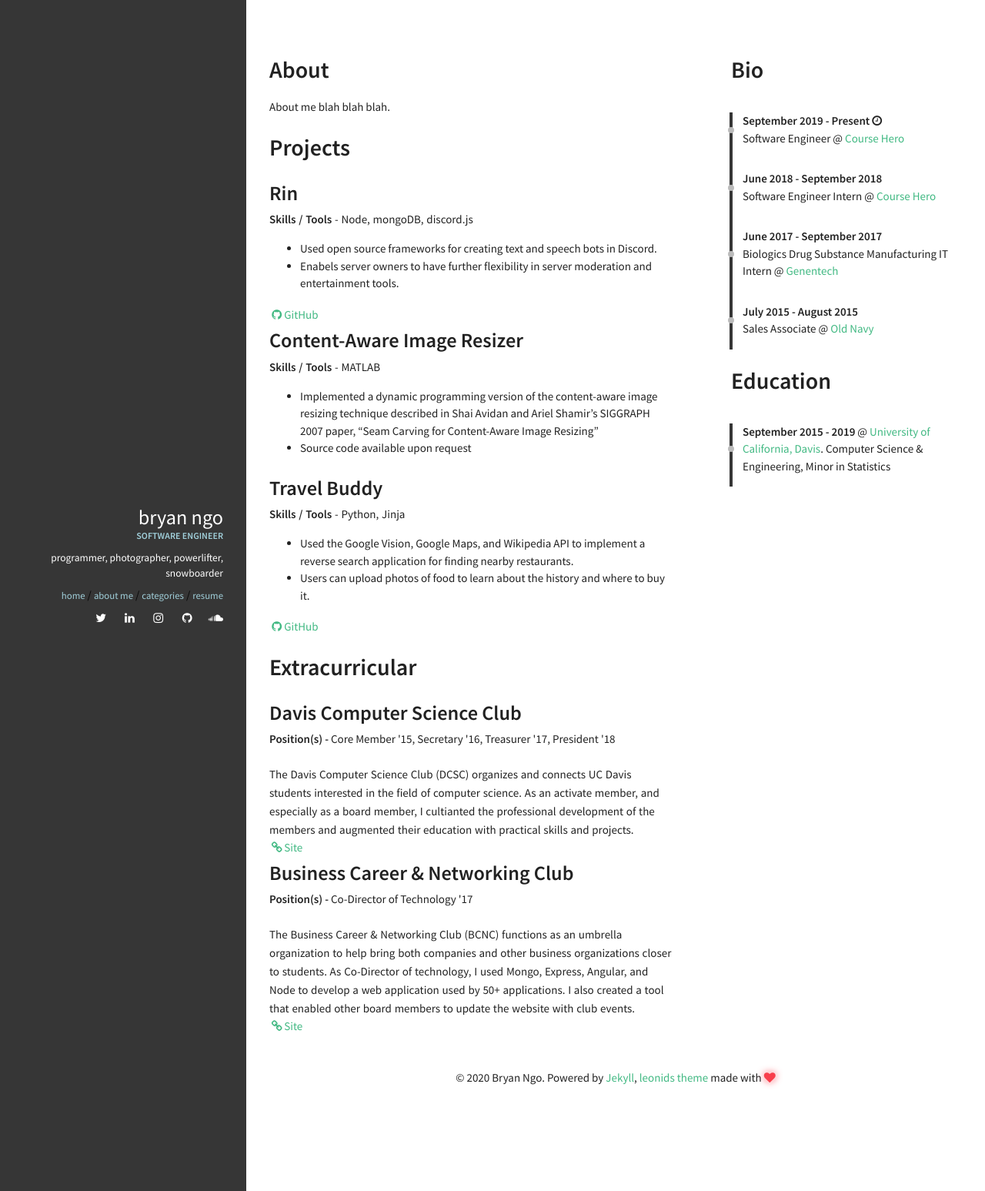
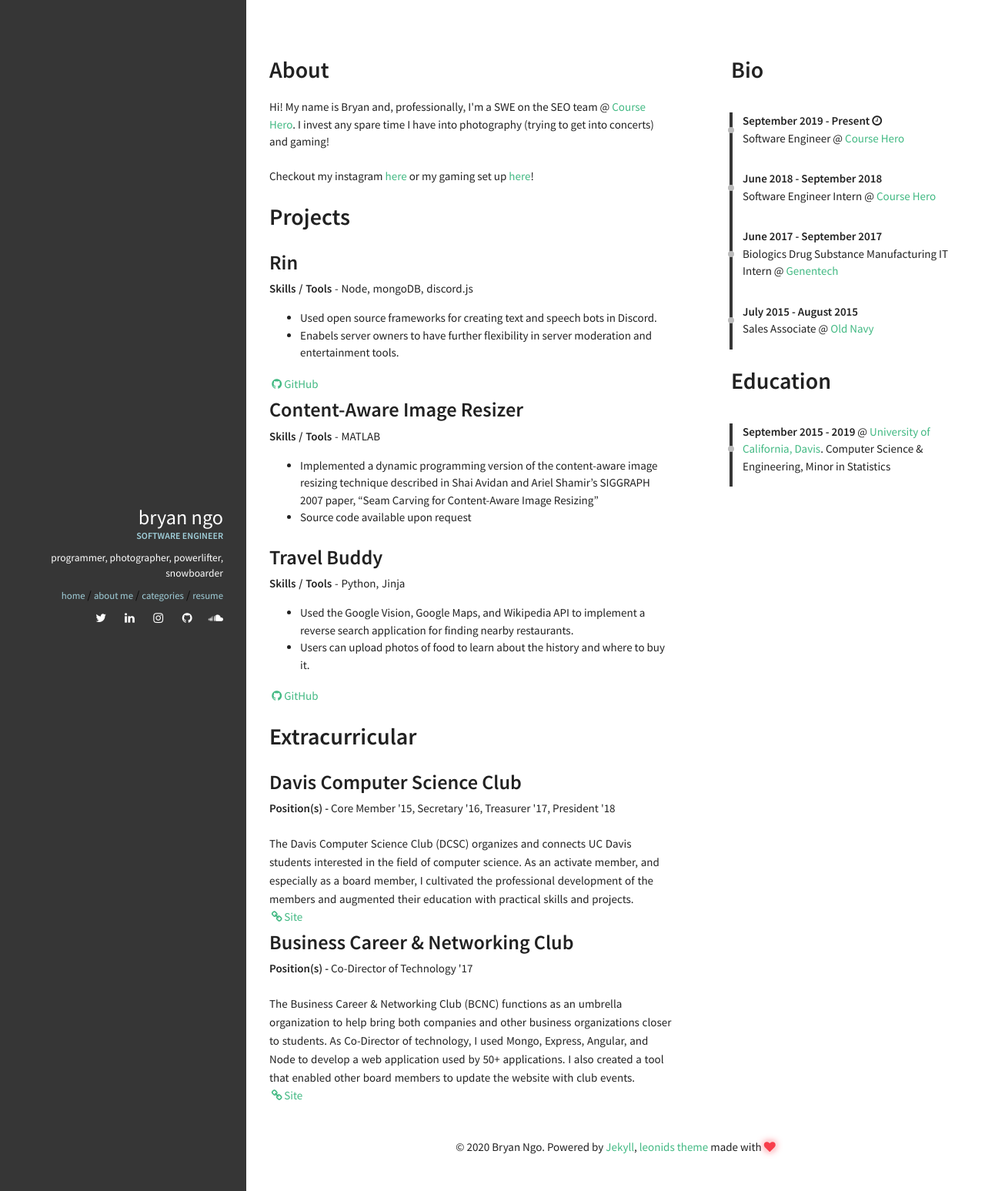
Before and after one commit to bryngo/bryngo.github.io, a Jekyll site: the page built from resume.html, in a window 1280 px wide. Shown: the whole page at 77% size. Built offline with Jekyll 4.4.1, drawn with Linux system fonts in a browser that asks for light colours.

Commit message:
typos and property investment blog

```diff
--- a/_data/index/extra.yml
+++ b/_data/index/extra.yml
@@ -1,7 +1,7 @@
 - org: Davis Computer Science Club
   years: Sep 2015 - June 2019
   positions: Core Member '15, Secretary '16, Treasurer '17, President '18
-  descr: The Davis Computer Science Club (DCSC) organizes and connects UC Davis students interested in the field of computer science. As an activate member, and especially as a board member, I cultianted the professional development of the members and augmented their education with practical skills and projects.
+  descr: The Davis Computer Science Club (DCSC) organizes and connects UC Davis students interested in the field of computer science. As an activate member, and especially as a board member, I cultivated the professional development of the members and augmented their education with practical skills and projects.
   link: https://daviscsclub.org/
 
 - org: Business Career & Networking Club
--- a/_includes/sections/about.html
+++ b/_includes/sections/about.html
@@ -1,5 +1,9 @@
 <h1><span data-i18n="skills.my_skills">About</span></h1>
 
 <div>
-    About me blah blah blah.
+    Hi! My name is Bryan and, professionally, I'm a SWE on the SEO team @ <a href="https://www.coursehero.com/" target="_blank">Course Hero</a>.
+    I invest any spare time I have into photography (trying to get into concerts) and gaming!
+    <br><br>
+    Checkout my instagram
+    <a href="https://www.instagram.com/bryngo.jpg/" target="_blank">here</a> or my gaming set up <a href="http://bryngo.me/articles/2019-03/pc-build" target="_blank">here</a>!
 </div>
```
Also changed, not shown: _posts/2020-05-23-bay-area-property.md (added, +44 -0 lines).
